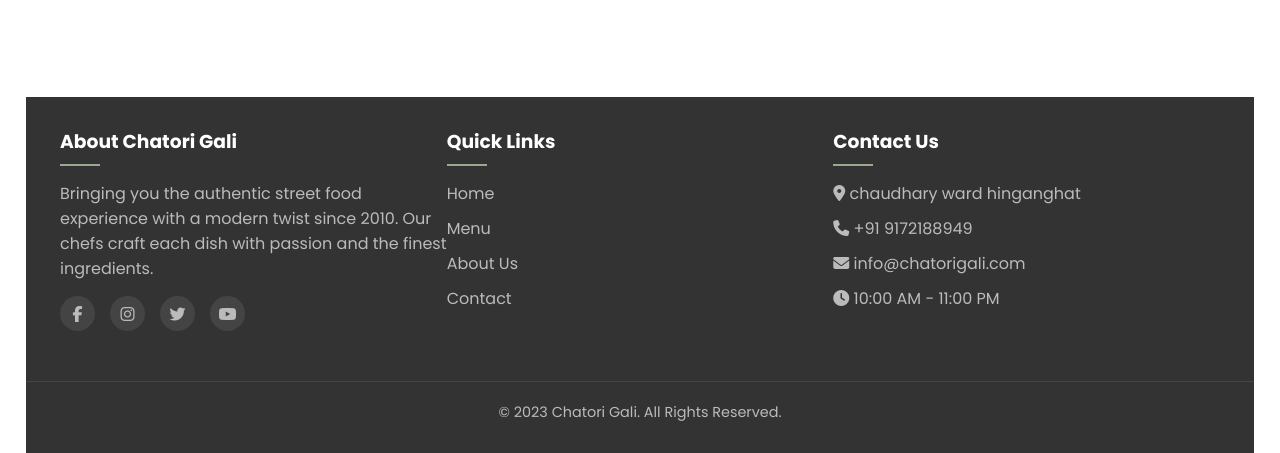
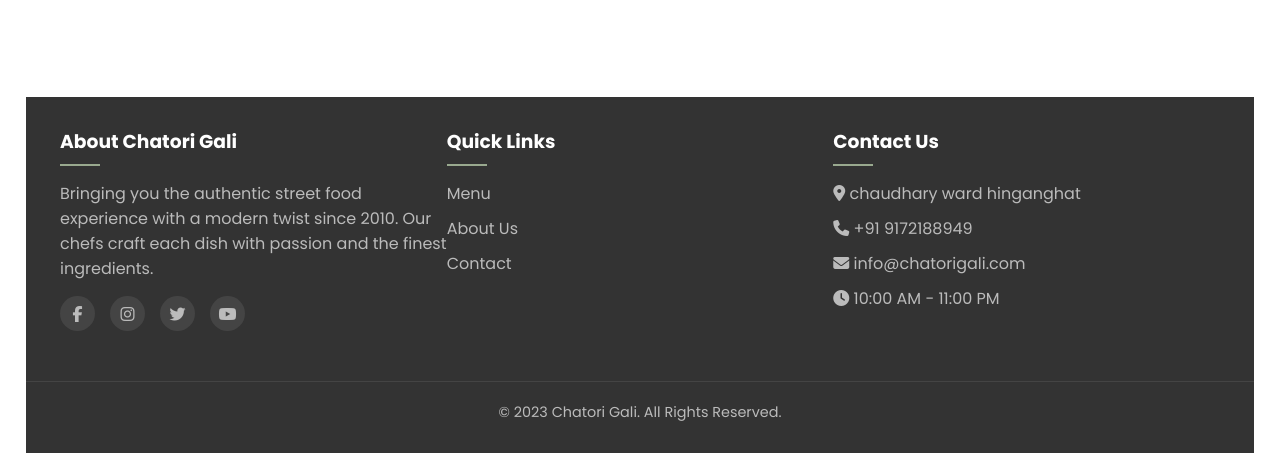
Before and after one commit to chettannandurkar29/chatori-gali, a plain HTML site: page index.html in a window 1280 px wide. Shown: the part 1892-2345 px from the top of the page. Drawn offline with nearby package versions, Linux system fonts and the light colour scheme.

Commit message:
Update index.html

```diff
--- a/index.html
+++ b/index.html
@@ -1003,7 +1003,6 @@
             </div>
             <div class="footer-section">
                 <h3>Quick Links</h3>
-                <a href="front1.html">Home</a>
                 <a href="#">Menu</a>
                 <a href="about.html">About Us</a>
                 <a href="contact.html">Contact</a>
```
